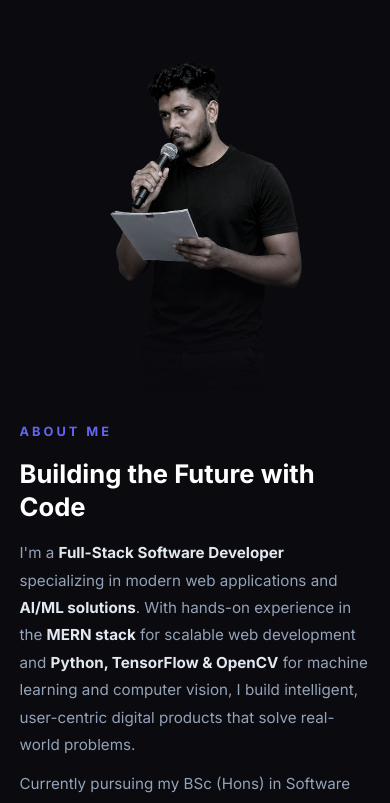
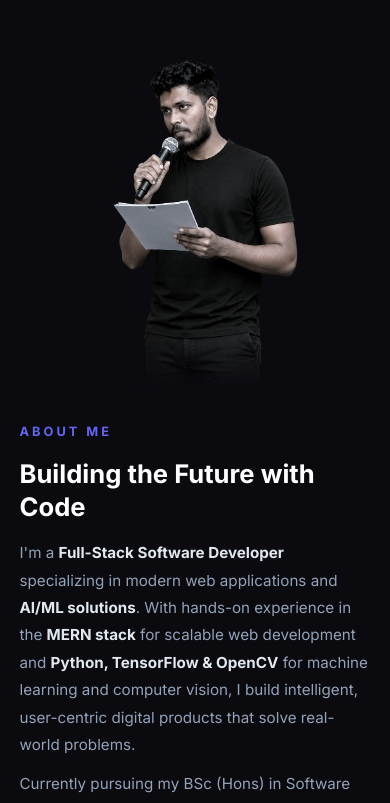
Before and after one commit to ChamilaDeSilvaKarunanayaka/My-Portfolio, a React (Vite) app: page / in a window 390 px wide. Shown: the part 1135-1938 px from the top of the page. Built offline with nearby package versions, Linux system fonts and the light colour scheme.

Commit message:
feat: add global CSS styles and theme variables for portfolio layout

```diff
--- a/src/index.css
+++ b/src/index.css
@@ -468,18 +468,11 @@ ul { list-style: none; }
 .about-img-wrap img {
   width: 100%;
   height: 100%;
-  object-fit: cover;
-  object-position: center top;
+  object-fit: contain;
+  object-position: bottom left;
   display: block;
-  mask-image:
-    linear-gradient(to right, rgba(0,0,0,1) 50%, rgba(0,0,0,0) 95%),
-    linear-gradient(to bottom, rgba(0,0,0,1) 50%, rgba(0,0,0,0) 95%);
-  mask-composite: intersect;
-  -webkit-mask-image:
-    linear-gradient(to right, rgba(0,0,0,1) 50%, rgba(0,0,0,0) 95%),
-    linear-gradient(to bottom, rgba(0,0,0,1) 50%, rgba(0,0,0,0) 95%);
-  -webkit-mask-composite: source-in;
-  filter: contrast(1.05) brightness(0.85);
+  mask-image: linear-gradient(to bottom, rgba(0,0,0,1) 85%, rgba(0,0,0,0) 100%);
+  -webkit-mask-image: linear-gradient(to bottom, rgba(0,0,0,1) 85%, rgba(0,0,0,0) 100%);
 }
 .about-img-placeholder {
   width: 100%;
@@ -550,9 +543,9 @@ ul { list-style: none; }
   .about-spacer { display: none; }
   .about-img-wrap { position: relative; width: 100%; height: 380px; }
   .about-img-wrap img {
-    mask-image: linear-gradient(to bottom, rgba(0,0,0,1) 50%, rgba(0,0,0,0) 100%);
-    -webkit-mask-image: linear-gradient(to bottom, rgba(0,0,0,1) 50%, rgba(0,0,0,0) 100%);
-    -webkit-mask-composite: unset;
+    object-position: bottom center;
+    mask-image: linear-gradient(to bottom, rgba(0,0,0,1) 85%, rgba(0,0,0,0) 100%);
+    -webkit-mask-image: linear-gradient(to bottom, rgba(0,0,0,1) 85%, rgba(0,0,0,0) 100%);
   }
   .about-content { padding: 32px 0 60px 0; }
 }
```
